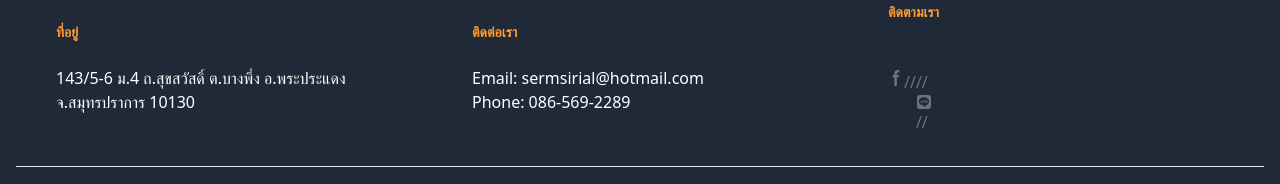
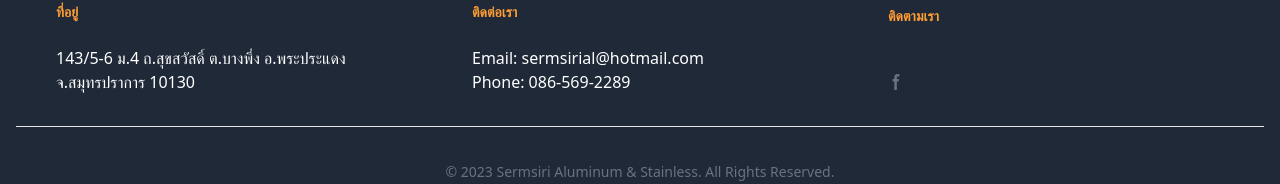
Before and after one commit to First87/ser01, a Next.js app: page / in a window 1280 px wide. Shown: the part 1529-1713 px from the top of the page. Built offline with nearby package versions, Linux system fonts and the light colour scheme.

Commit message:
Update Footer.tsx

```diff
--- a/src/pages/components/Footer.tsx
+++ b/src/pages/components/Footer.tsx
@@ -31,10 +31,7 @@ const Footer =(props:Props) => {
                       </svg>
                    <span className="sr-only">Facebook page</span>
                 </Link>
-              // <Link href="/">
-               // <FaLine />
 
-              //</Link>
 
                     </div>
 
```
